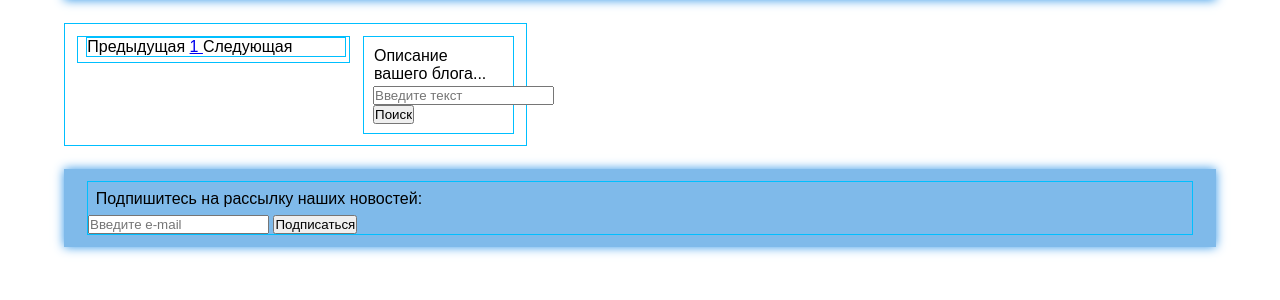
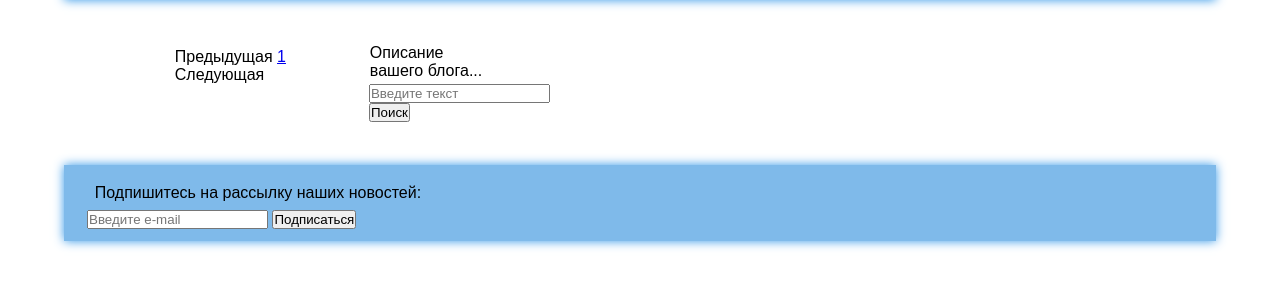
Before and after one commit to KarelinIvan/mysite, a Django app: page / in a window 1280 px wide. Shown: the part 90-390 px from the top of the page. Run offline with Django 5.2, Linux system fonts and the light colour scheme; data that the repository does not hold is empty.

Commit message:
33-й коммит, миграция

```diff
--- a/blog/static/css/style.css
+++ b/blog/static/css/style.css
@@ -74,11 +74,11 @@ p {
     margin: 0.2%;
 }
 
-div {
-    border-style: solid;
-    border-width: thin;
-    border-color: deepskyblue;
-}
+/*div {*/
+/*    border-style: solid;*/
+/*    border-width: thin;*/
+/*    border-color: deepskyblue;*/
+/*}*/
 
 .post-item {
     margin-top: 1%;
@@ -87,7 +87,9 @@ div {
 }
 
 .pagin {
+    margin-top: 5%;
     margin-bottom: 2%;
+    margin-left: 35%;
     margin-right: 1%;
 
 }
--- a/blog/views.py
+++ b/blog/views.py
@@ -10,9 +10,8 @@ class PostListView(ListView):
     model = Post
     template_name = 'blog/post/post_list.html'
     context_object_name = 'posts'
-    queryset = Post.published.all() #Выводит к просмотру только статьи со статусом опубликовано
+    queryset = Post.published.all()  # Выводит к просмотру только статьи со статусом опубликовано
     paginate_by = 5
-
 
 
 class PostDetailView(DetailView):
```
Also changed, not shown: blog/migrations/0002_alter_post_status.py (added).
